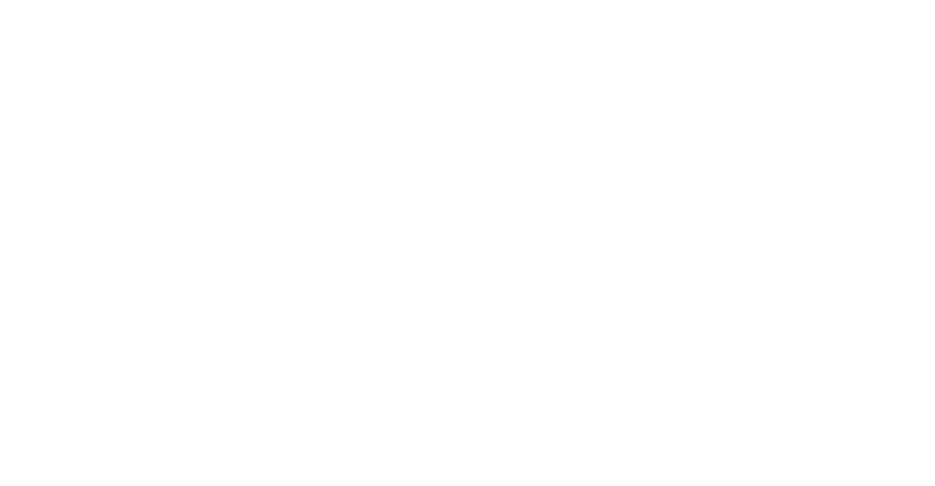
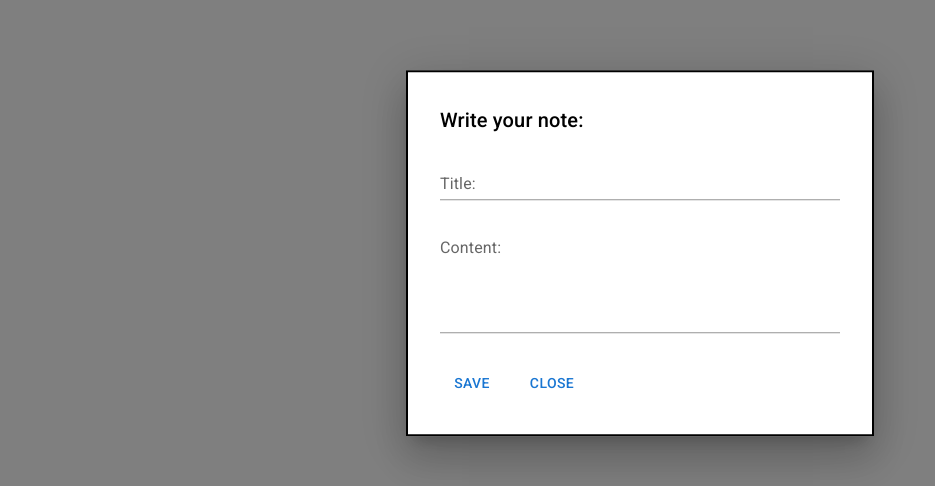
Before and after one commit to userRaptor/NotesApp, a React (Vite) app in the folder frontend/: page / in a window 1280 px wide. Both pictures are taken after a click on the button "ADD NOTE". Shown: the part 147-633 px from the top of the page, without its empty margins (0-935 px from the left). Built offline with nearby package versions, Linux system fonts and the light colour scheme; no server answers.

Commit message:
implement addNewNote

```diff
--- a/frontend/src/App.jsx
+++ b/frontend/src/App.jsx
@@ -1,6 +1,7 @@
 import React from 'react';
+import axios from 'axios'
+
 import { useState, useEffect } from 'react'
-import axios from 'axios'
 import { Typography } from '@mui/material'
 
 import Box from '@mui/material/Box';
@@ -8,6 +9,9 @@ import Card from '@mui/material/Card';
 import CardActions from '@mui/material/CardActions';
 import CardContent from '@mui/material/CardContent';
 import Button from '@mui/material/Button';
+import Modal from '@mui/material/Modal';
+import TextField from '@mui/material/TextField';
+
 
 import AddCircleOutlineIcon from '@mui/icons-material/AddCircleOutline';
 
@@ -16,6 +20,17 @@ import AddCircleOutlineIcon from '@mui/icons-material/AddCircleOutline';
 
 function App() {
     const [notes, setNotes] = useState([]);
+
+    const [title, setTitle] = useState('');
+    const [content, setContent] = useState('');
+
+    const [openModalAddNote, setOpenModalAddNote] = React.useState(false);
+    const handleOpenModalAddNote = () => setOpenModalAddNote(true);
+    const handleCloseModalAddNote = () => {
+        setOpenModalAddNote(false);
+        setTitle('');
+        setContent('');
+    };
 
     const fetchNotes = () => {
         axios
@@ -47,9 +62,42 @@ function App() {
         }
     };
 
+    const addNote = () => {
+        if (title === '') {
+            console.log('title is empty');
+            return
+        } else {
+            axios
+                .post(`/api/notes`, {
+                    title: title,
+                    content: content,
+                })
+                .then(() => {
+                    fetchNotes();
+                    handleCloseModalAddNote();
+                    console.log('note added');
+                })
+                .catch((error) => {
+                    console.error("Error adding notification:", error);
+                });
+        }
+    };
+
     useEffect(() => {
         fetchNotes();
     }, []);
+
+    const modalStyle = {
+        position: 'absolute',
+        top: '50%',
+        left: '50%',
+        transform: 'translate(-50%, -50%)',
+        width: 400,
+        bgcolor: 'background.paper',
+        border: '2px solid #000',
+        boxShadow: 24,
+        p: 4,
+    };
 
 
     return (
@@ -58,7 +106,7 @@ function App() {
                 <Typography variant="h3" gutterBottom>
                     My Notes:
                 </Typography>
-                <Button variant="contained">
+                <Button variant="contained" onClick={handleOpenModalAddNote}>
                     Add Note
                     <AddCircleOutlineIcon fontSize="small" sx={{ ml: 1 }} />
                 </Button>
@@ -87,6 +135,44 @@ function App() {
                     </Card>
                 ))}
             </Box>
+
+
+            <Modal
+                open={openModalAddNote}
+                onClose={handleCloseModalAddNote}
+                aria-labelledby="modal-modal-title"
+                aria-describedby="modal-modal-description"
+            >
+                <Box sx={{
+                    ...modalStyle,
+                    display: 'flex',
+                    flexDirection: 'column',
+                    gap: 2
+                }}>
+                    <Typography id="modal-modal-title" variant="h6" component="h2">
+                        Write your note:
+                    </Typography>
+                    <TextField
+                        id="standard-basic"
+                        label="Title:"
+                        variant="standard"
+                        onChange={(e) => setTitle(e.target.value)}
+                    />
+                    <TextField
+                        id="standard-multiline-static"
+                        label="Content:"
+                        multiline
+                        rows={4}
+                        variant="standard"
+                        onChange={(e) => setContent(e.target.value)}
+                    />
+                    <Box sx={{ display: 'flex', gap: 2, mt: 2 }}>
+                        <Button onClick={addNote}>Save</Button>
+                        <Button onClick={handleCloseModalAddNote}>Close</Button>
+                    </Box>
+                </Box>
+            </Modal>
+
         </div>
     )
 }
```
